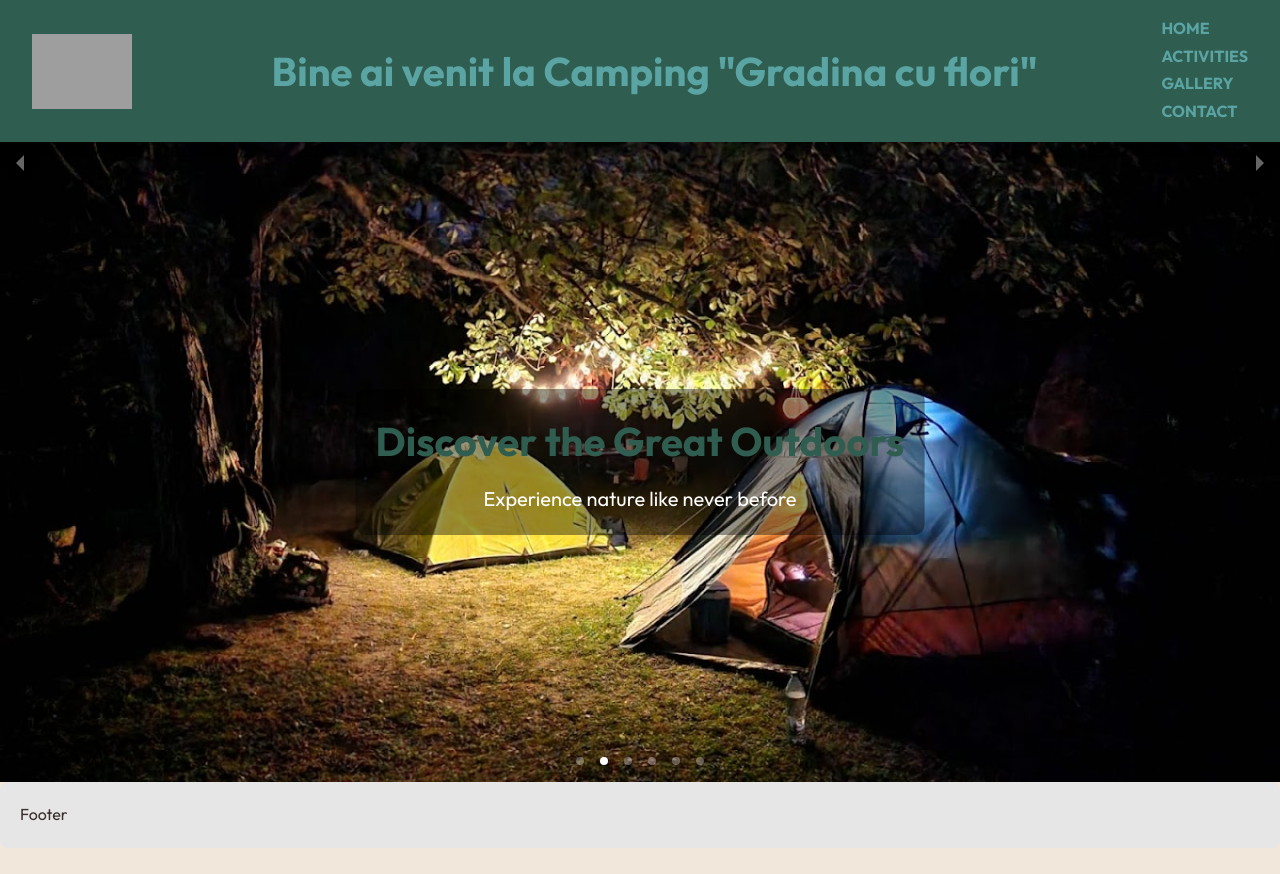
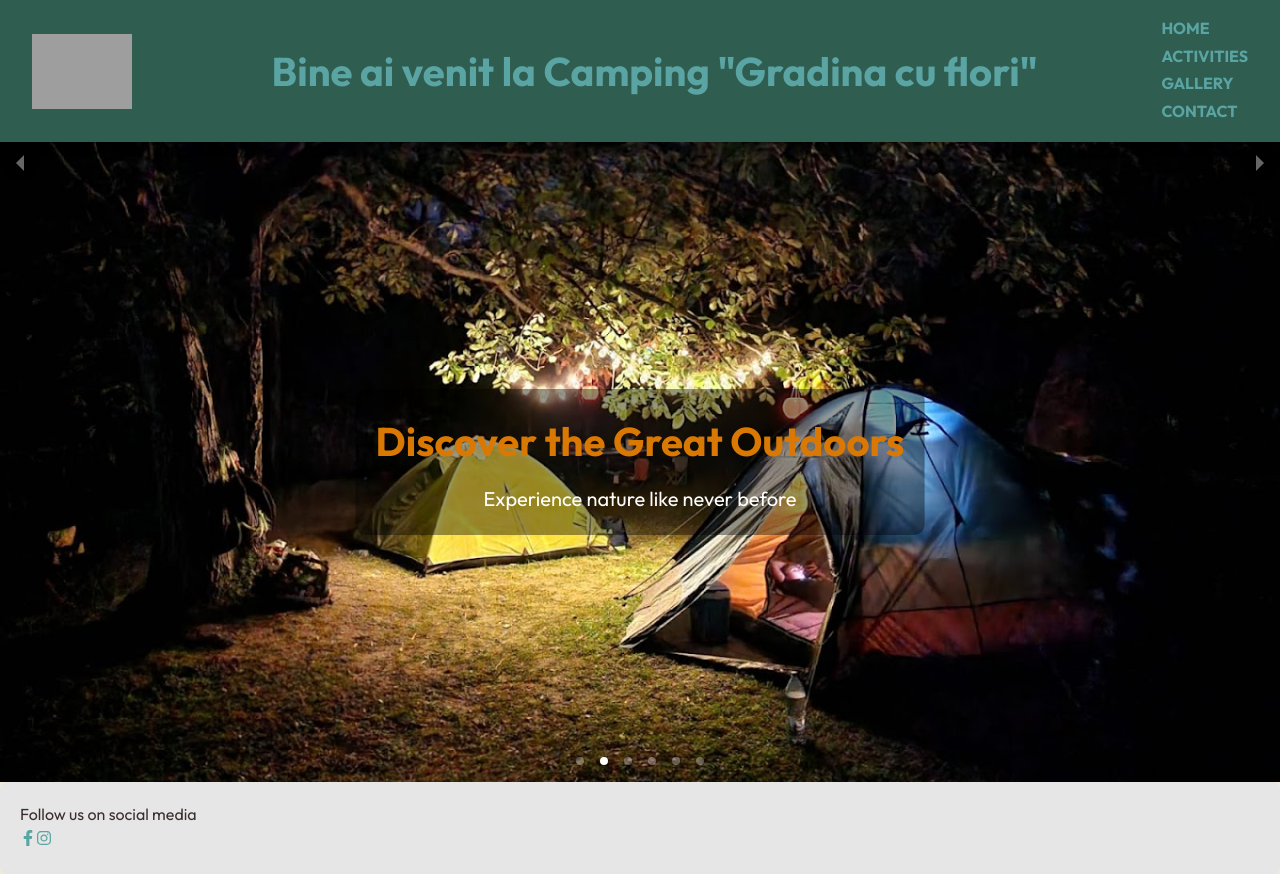
Before and after one commit to CristinaAI22/Camping-React, a React (Create React App) app: page / in a window 1280 px wide. Before the commit the page ends 848 px from the top, so only its background shows below. Built offline with nearby package versions, Linux system fonts and the light colour scheme; grey boxes are pictures that could not be loaded.

Commit message:
icons social media footer, install react icons

```diff
--- a/package.json
+++ b/package.json
@@ -12,6 +12,7 @@
     "@testing-library/user-event": "^14.5.2",
     "react": "^18.3.1",
     "react-dom": "^18.3.1",
+    "react-icons": "^5.3.0",
     "react-responsive-carousel": "^3.2.23",
     "react-scripts": "5.0.1",
     "web-vitals": "^2.1.4"
--- a/src/components/Footer/Footer.js
+++ b/src/components/Footer/Footer.js
@@ -1,5 +1,28 @@
 import React from "react";
+import { FaFacebookF, FaInstagram } from "react-icons/fa";
 
 export const Footer = () => {
-  return <div className="bg-light-gray">Footer</div>;
+  return (
+    <footer className="footer bg-light-gray">
+      <p className="footer-text">Follow us on social media</p>
+      <div className="social-icons">
+        <a
+          href="https://facebook.com"
+          target="_blank"
+          rel="noopener noreferrer"
+          aria-label="Facebook"
+        >
+          <FaFacebookF className="icon" />
+        </a>
+        <a
+          href="https://instagram.com"
+          target="_blank"
+          rel="noopener noreferrer"
+          aria-label="Instagram"
+        >
+          <FaInstagram className="icon" />
+        </a>
+      </div>
+    </footer>
+  );
 };
--- a/src/components/Hero/Hero.css
+++ b/src/components/Hero/Hero.css
@@ -28,6 +28,7 @@
 .hero-overlay h1 {
   font-size: 2.5rem;
   margin-bottom: 10px;
+  color: var(--accent-color);
 }
 
 .hero-overlay p {
```
Also changed, not shown: 1 other file (tests, documents, lock files or other folders).
